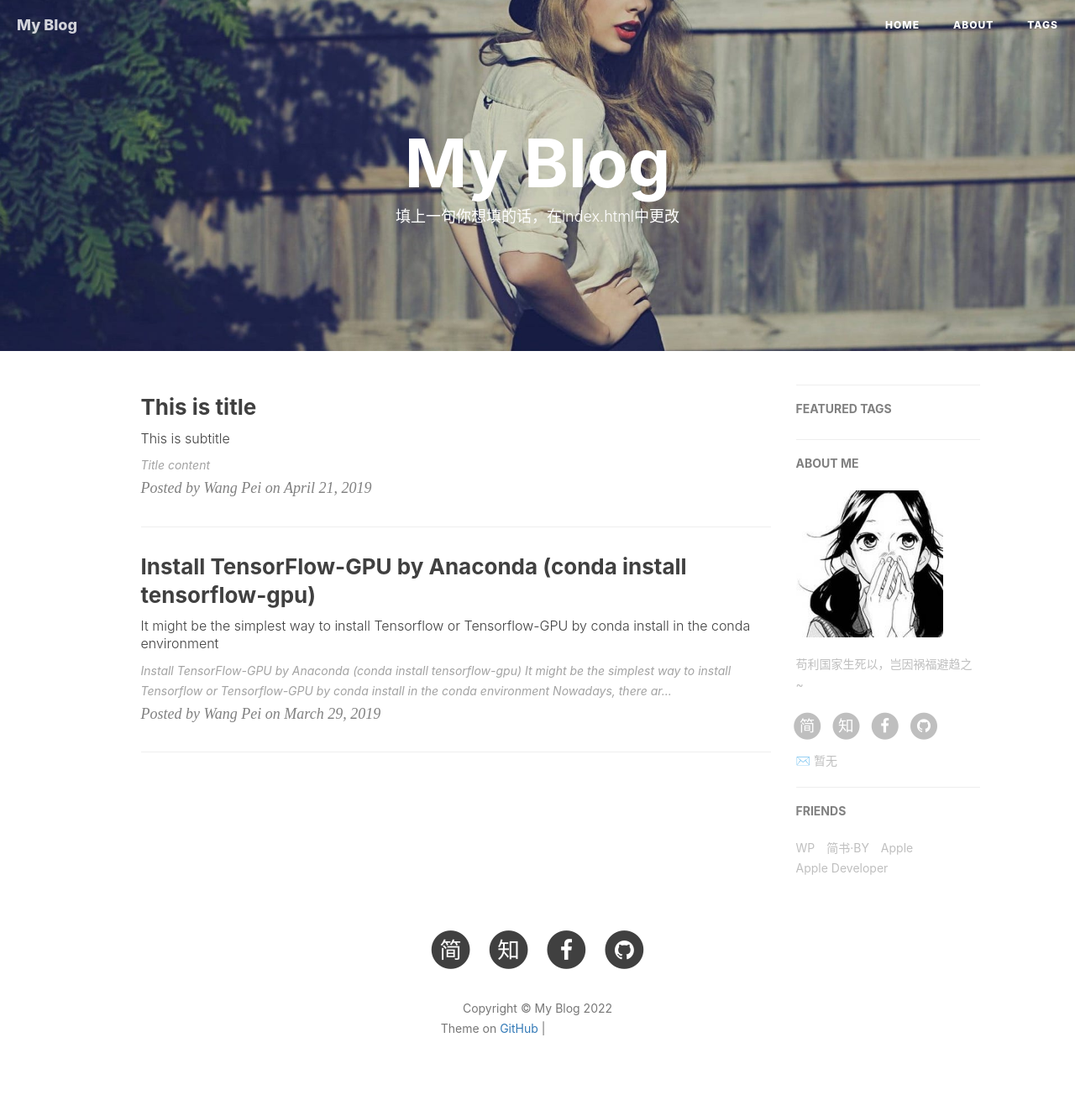
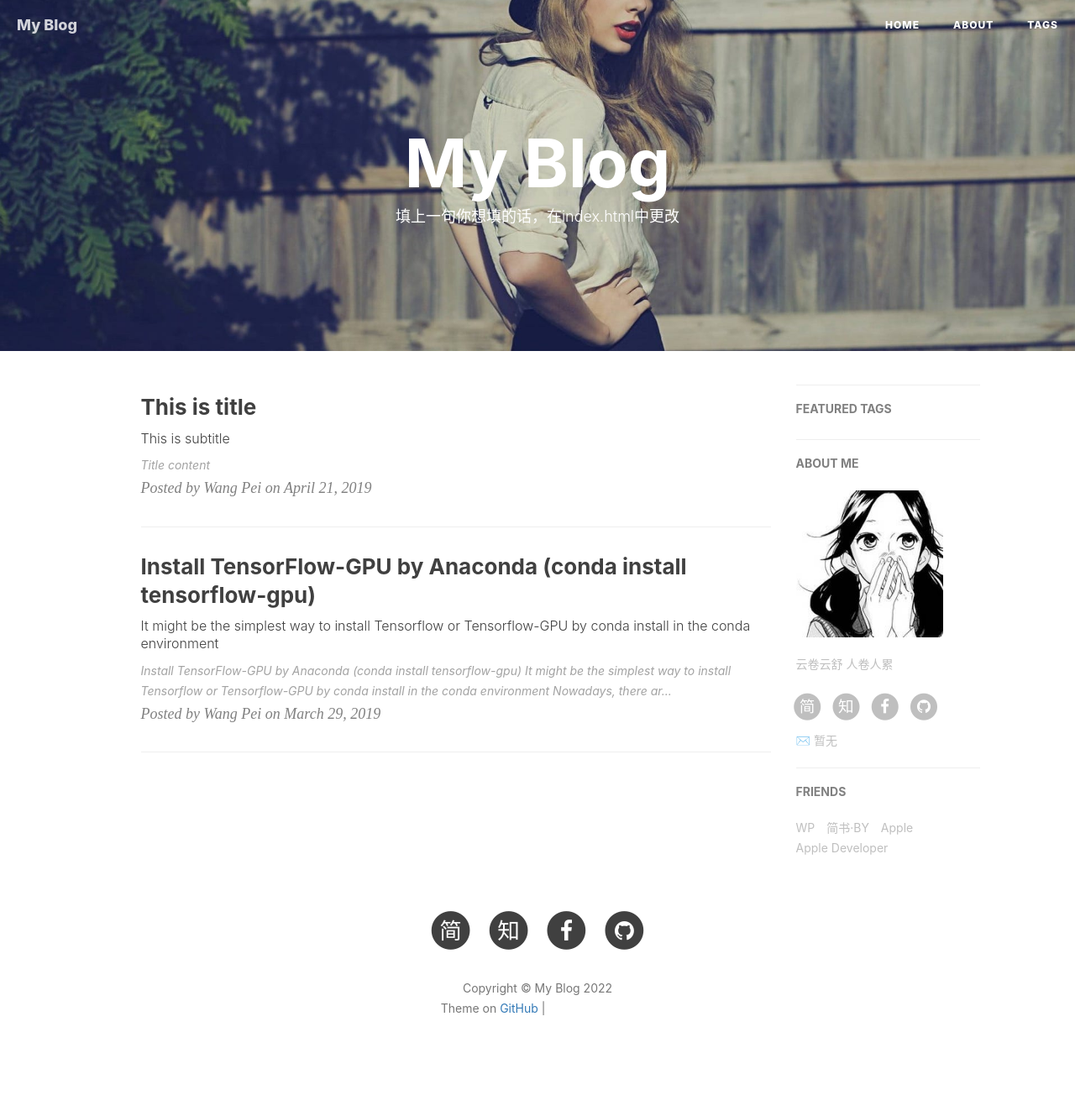
Before and after one commit to chenpnn/chenpnn.github.io, a Jekyll site: the page built from index.html, in a window 1280 px wide. Shown: the whole page at 84% size. Built offline with Jekyll 4.4.1, drawn with Linux system fonts in a browser that asks for light colours; nearby versions of some CDN libraries; library files that are not in the unit come from our copies; the list of posts is cut into pages by our own code; comment, search, counter and statistics services are not loaded; after the commit the page ends 1305 px from its top, so only the background shows below that; grey boxes are pictures that could not be loaded.

Commit message:
Update _config.yml

```diff
--- a/_config.yml
+++ b/_config.yml
@@ -11,7 +11,7 @@
 
 # Sidebar settings
 sidebar: true                           # whether or not using Sidebar.
-sidebar-about-description: "苟利国家生死以，岂因祸福避趋之~"
+sidebar-about-description: "云卷云舒 人卷人累"
 sidebar-avatar: /img/avatar_binggan.jpg      # use absolute URL, seeing it's used in both `/` and `/about/`
 
 
```
